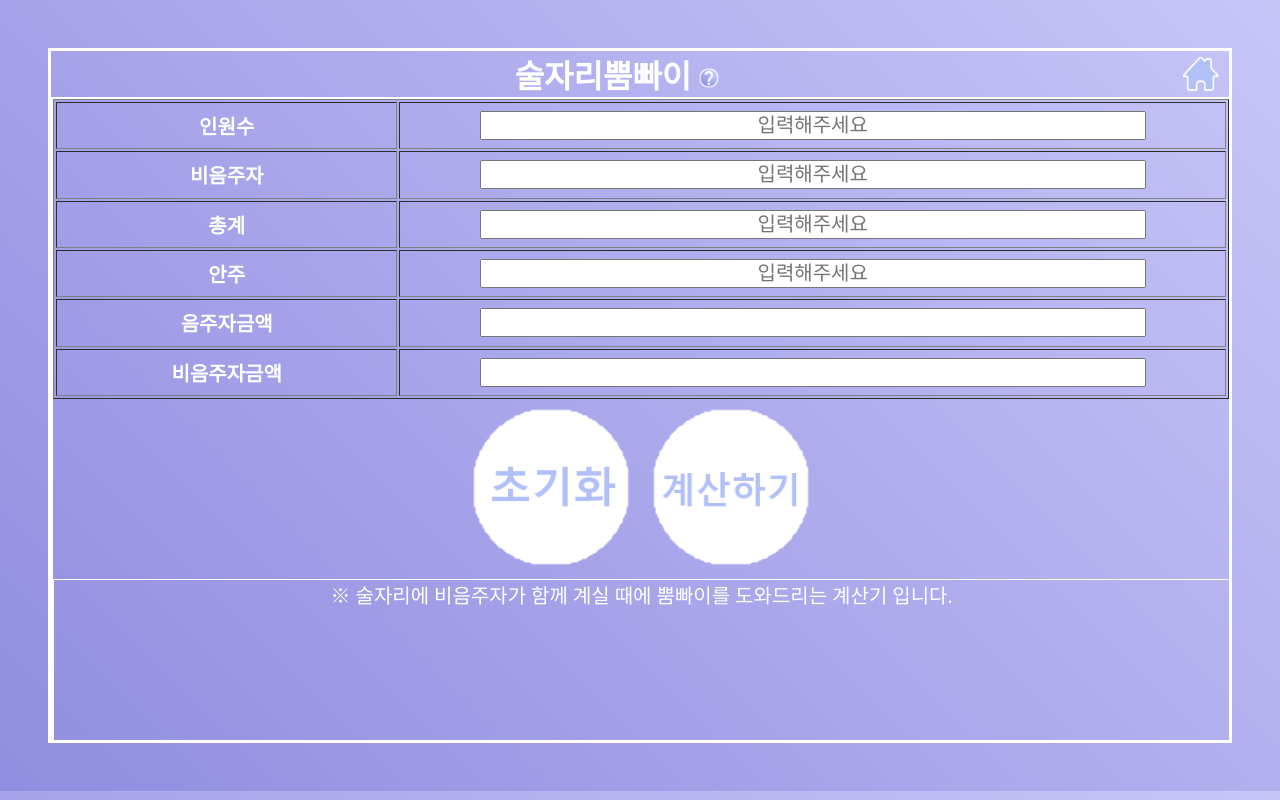
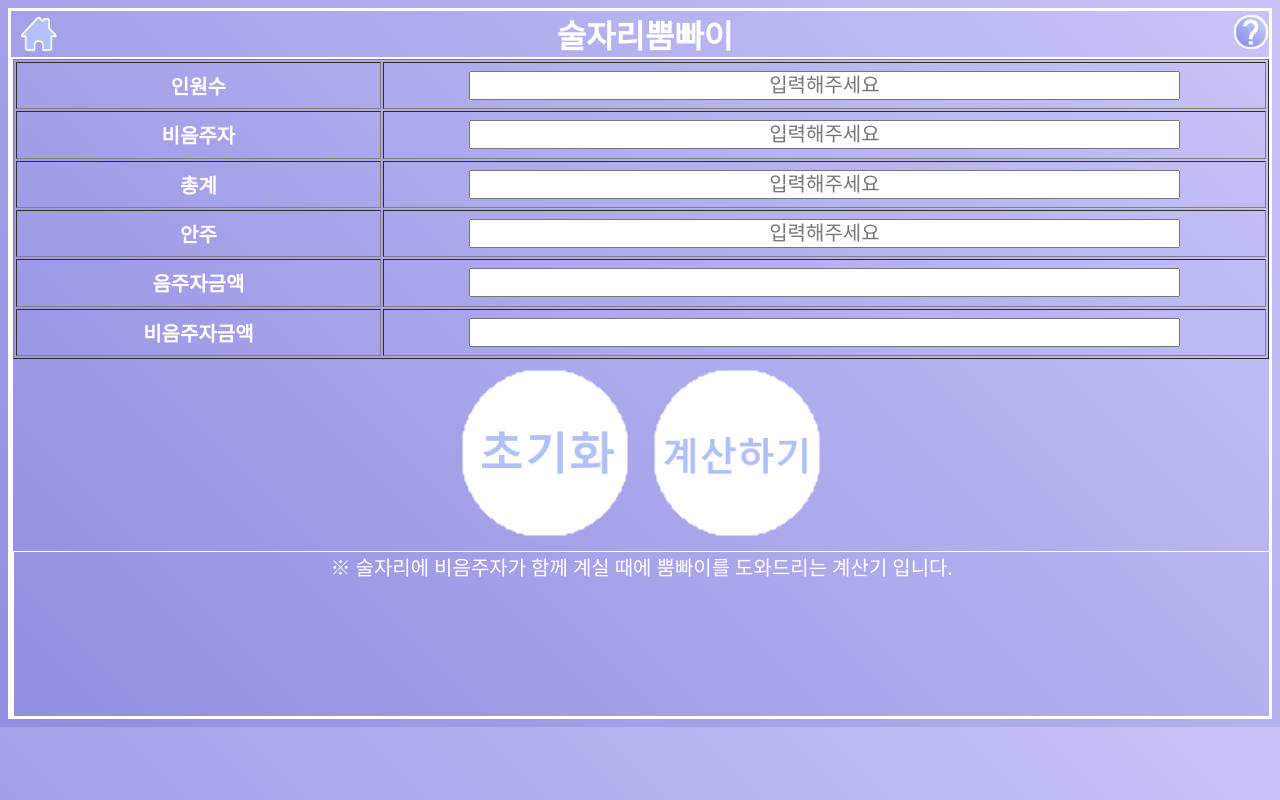
Before and after one commit to watoo6974/double.J, a PHP site: page /html/drink.html in a window 1280 px wide. Run offline with PHP 8.4, Linux system fonts and the light colour scheme.

Commit message:
Add files via upload

```diff
--- a/css/drink.css
+++ b/css/drink.css
@@ -1,6 +1,6 @@
 
 html body {
-  margin: 48px;
+
   border : 3px solid white;
   background: linear-gradient( 45deg, #918de0, #c7c5f8);
 }
@@ -66,13 +66,16 @@ input { width: 80%;
   color: white;
 }
 .help{
-  width: 20px;
+  width: 36px;
+  float: right;
+  margin-top: 3px;
+
 }
 
 .home{
 
-  float: right;
-  margin-right: 10px;
+  float: left;
+  margin-left: 10px;
 }
 h1 img{
   margin-top: 5px;
--- a/css/home.css
+++ b/css/home.css
@@ -1,5 +1,5 @@
 html body {
-  margin: 48px;
+
   border : 3px solid white;
   background: linear-gradient( 45deg, #918de0, #c7c5f8);
 }
```
Also changed, not shown: css/random.css (+7 -4 lines).
